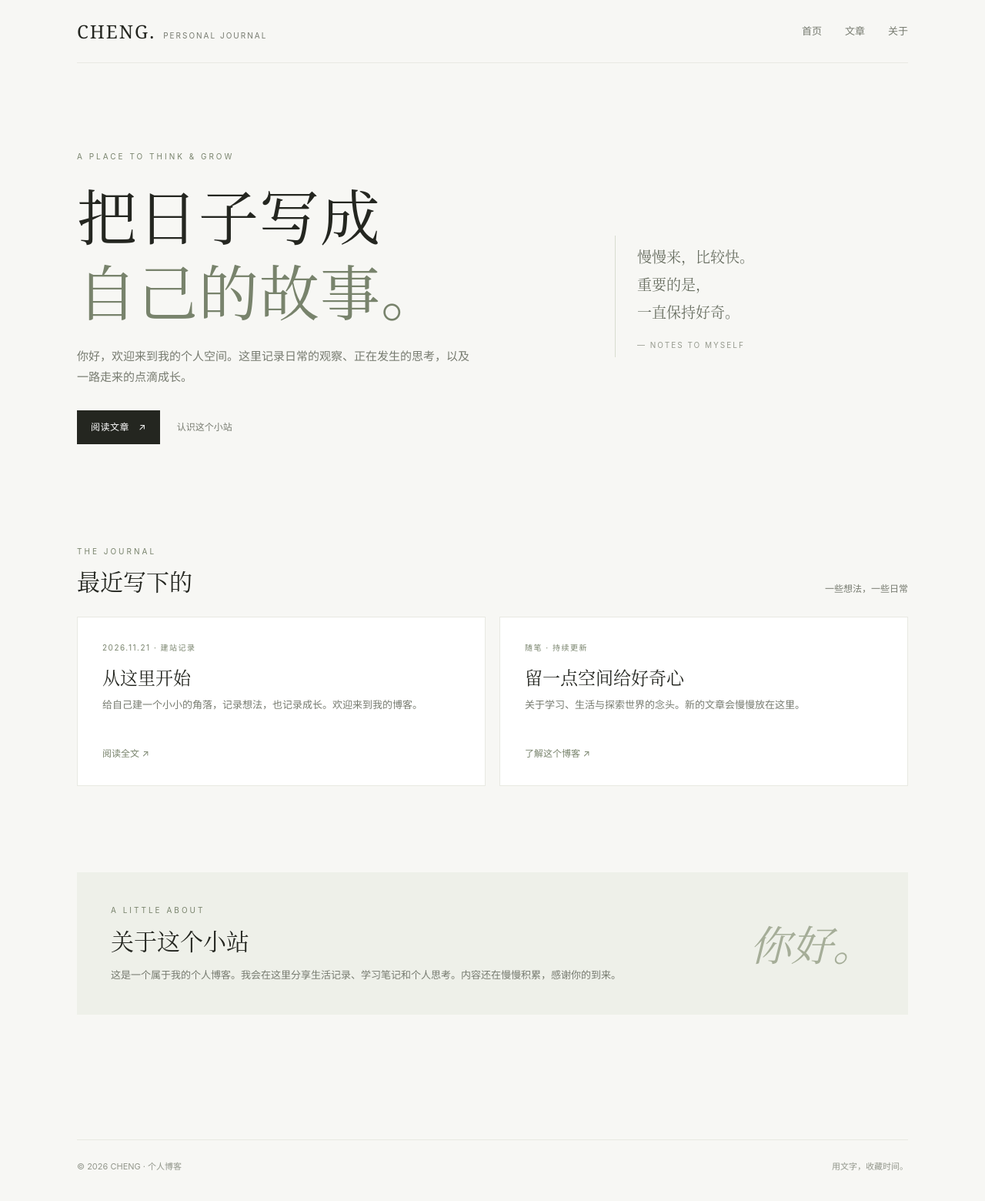
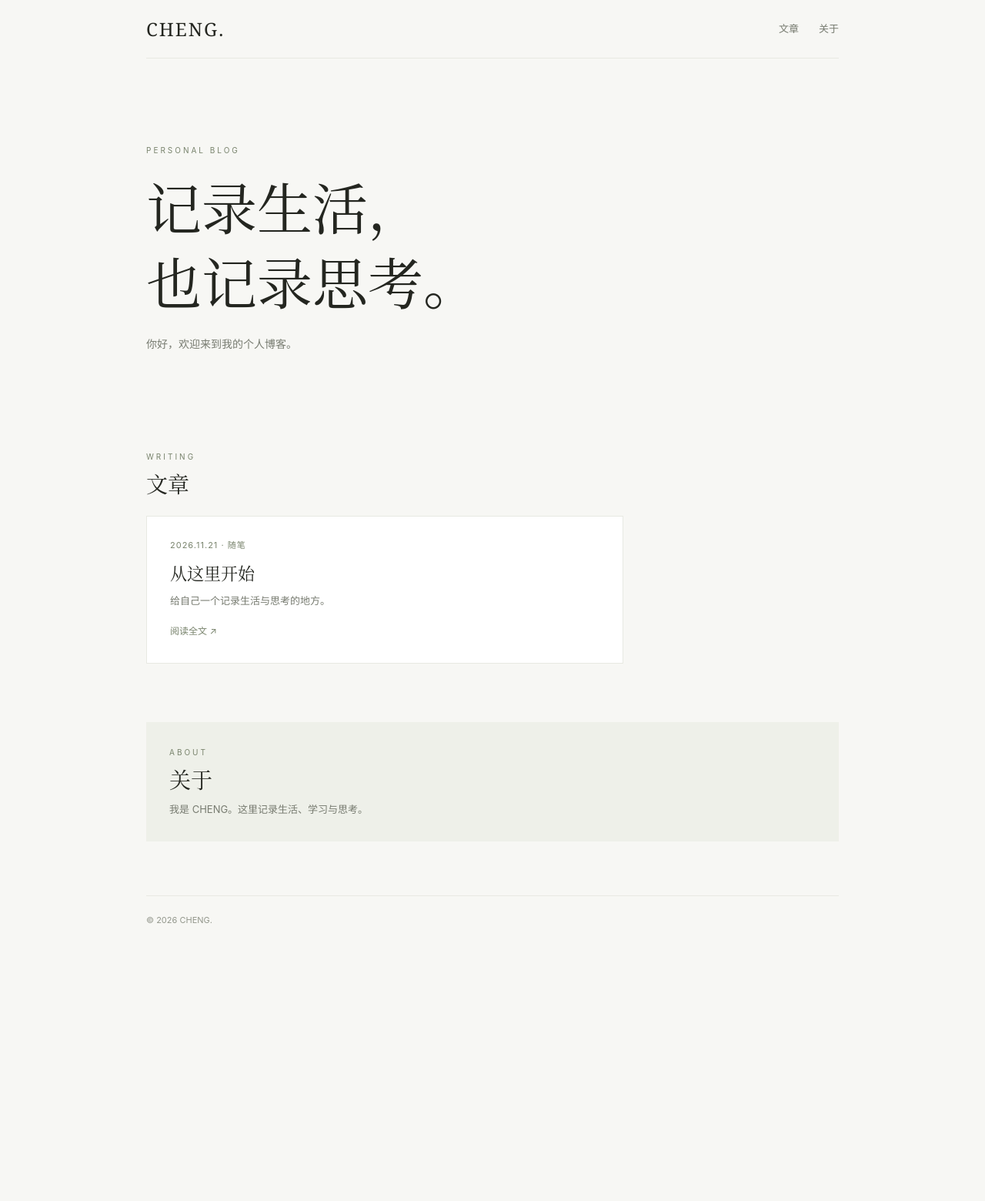
Before and after one commit to chengqipei888-glitch/my-personal-blog, a plain HTML site: page index.html in a window 1280 px wide. Shown: the whole page at 77% size. After the commit the page ends 1236 px from the top, so only its background shows below. Drawn offline with Linux system fonts and the light colour scheme.

Commit message:
简化首页内容与布局

```diff
--- a/index.html
+++ b/index.html
@@ -4,51 +4,47 @@
 <meta charset="utf-8">
 <meta name="viewport" content="width=device-width,initial-scale=1">
 <meta name="theme-color" content="#f7f7f4">
-<meta name="description" content="CHENG 的个人博客，记录日常观察、学习笔记与成长。">
-<meta property="og:title" content="CHENG. — 个人博客">
-<meta property="og:description" content="把日子写成自己的故事。">
-<meta property="og:type" content="website">
+<meta name="description" content="CHENG 的个人博客，记录生活与思考。">
 <title>CHENG. — 个人博客</title>
 <style>
 :root{color-scheme:light;--bg:#f7f7f4;--paper:#fff;--ink:#242620;--muted:#777b70;--line:#e8e9e2;--accent:#78836c;--soft:#eef0e9;--serif:Georgia,"Songti SC","Noto Serif CJK SC",serif;--sans:-apple-system,BlinkMacSystemFont,"Segoe UI","PingFang SC","Microsoft YaHei",sans-serif}
-*{box-sizing:border-box}html{scroll-behavior:smooth;scroll-padding-top:28px}body{margin:0;background:var(--bg);color:var(--ink);font-family:var(--sans);line-height:1.8;-webkit-font-smoothing:antialiased}a{color:inherit;text-decoration:none}.wrap{width:min(1080px,calc(100% - 48px));margin-inline:auto}.skip{position:absolute;left:-9999px}.skip:focus{left:16px;top:12px;background:#fff;padding:8px 12px;z-index:10}
-.site-header{height:82px;display:flex;align-items:center;justify-content:space-between;border-bottom:1px solid var(--line)}.brand{font:24px var(--serif);letter-spacing:2px}.brand span{font:10px var(--sans);letter-spacing:2px;color:var(--muted);margin-left:10px}.nav{display:flex;gap:30px;font-size:13px;color:var(--muted)}.nav a{transition:color .2s}.nav a:hover,.nav a:focus-visible{color:var(--accent)}
-.hero{padding:112px 0 100px;display:grid;grid-template-columns:minmax(0,1.25fr) minmax(230px,.75fr);gap:64px;align-items:center}.eyebrow{font-size:10px;letter-spacing:3px;color:var(--accent);text-transform:uppercase}.hero h1{font:400 clamp(44px,7vw,78px)/1.25 var(--serif);letter-spacing:1px;margin:22px 0 20px}.hero h1 em{font-style:normal;color:var(--accent)}.lead{max-width:520px;color:var(--muted);font-size:15px;margin:0}.hero-actions{display:flex;align-items:center;gap:22px;margin-top:30px}.primary-link{display:inline-flex;align-items:center;gap:12px;background:var(--ink);color:white;padding:11px 18px;font-size:12px;letter-spacing:.5px;transition:background .2s}.primary-link:hover{background:var(--accent)}.quiet-link{font-size:12px;color:var(--muted)}.hero-aside{border-left:1px solid #d8dccf;padding:10px 0 10px 28px;color:#686e61;font:19px/1.9 var(--serif)}.hero-aside small{display:block;margin-top:18px;font:10px var(--sans);letter-spacing:2px;color:#969a8e}
-.section{padding:30px 0 82px}.section-head{display:flex;justify-content:space-between;align-items:end;margin-bottom:25px}.section-head h2,.about h2{font:400 30px var(--serif);margin:7px 0 0}.section-note{font-size:12px;color:var(--muted);margin:0}.post-grid{display:grid;grid-template-columns:repeat(2,minmax(0,1fr));gap:18px}.post-card{background:var(--paper);border:1px solid var(--line);padding:30px 32px;min-height:220px;display:flex;flex-direction:column;align-items:flex-start;transition:transform .22s,border-color .22s,box-shadow .22s}.post-card:hover{transform:translateY(-3px);border-color:#cbd0c2;box-shadow:0 12px 32px rgba(35,40,29,.045)}.post-meta{font-size:10px;letter-spacing:1.5px;color:var(--accent)}.post-card h3{font:400 23px var(--serif);margin:13px 0 8px}.post-card p{font-size:13px;color:var(--muted);margin:0 0 22px}.post-card .read{margin-top:auto;color:var(--accent);font-size:12px}
-.about-panel{background:var(--soft);padding:40px 44px;display:flex;justify-content:space-between;align-items:center;gap:30px}.about-copy{max-width:700px}.about h2{margin:8px 0 12px}.about p{font-size:13px;color:var(--muted);margin:0}.about-mark{font:italic 54px var(--serif);color:#a5ad98;white-space:nowrap}
-.site-footer{margin-top:80px;border-top:1px solid var(--line);padding:25px 0 34px;color:#92968b;font-size:11px;display:flex;justify-content:space-between;gap:14px}
+*{box-sizing:border-box}html{scroll-behavior:smooth}body{margin:0;background:var(--bg);color:var(--ink);font-family:var(--sans);line-height:1.8;-webkit-font-smoothing:antialiased}a{color:inherit;text-decoration:none}.wrap{width:min(900px,calc(100% - 40px));margin:auto}
+header{height:76px;display:flex;align-items:center;justify-content:space-between;border-bottom:1px solid var(--line)}.brand{font:24px var(--serif);letter-spacing:2px}.nav{display:flex;gap:26px;font-size:13px;color:var(--muted)}
+.hero{padding:110px 0 100px}.eyebrow{font-size:10px;letter-spacing:3px;color:var(--accent)}h1{font:400 clamp(42px,8vw,72px)/1.35 var(--serif);margin:18px 0}.hero p{color:var(--muted);font-size:14px;margin:0}.section{padding:24px 0 76px}.section-head{margin-bottom:22px}.section-head h2,.about h2{font:400 28px var(--serif);margin:6px 0}.post{background:var(--paper);border:1px solid var(--line);padding:28px 30px;max-width:620px}.meta{font-size:11px;color:var(--accent);letter-spacing:1px}.post h3{font:400 22px var(--serif);margin:10px 0}.post p,.about p{font-size:13px;color:var(--muted);margin:0}.read{display:inline-block;margin-top:16px;font-size:12px;color:var(--accent)}
+.about{padding-bottom:70px}.about-inner{background:var(--soft);padding:30px}.about h2{margin:6px 0 8px}
+footer{border-top:1px solid var(--line);padding:22px 0 30px;color:#92968b;font-size:11px}
 a:focus-visible{outline:2px solid var(--accent);outline-offset:4px}
-@media(max-width:700px){.wrap{width:calc(100% - 36px)}.site-header{height:70px}.brand{font-size:21px}.brand span{display:none}.nav{gap:17px;font-size:12px}.hero{padding:78px 0 66px;grid-template-columns:1fr;gap:34px}.hero h1{font-size:clamp(43px,12vw,62px)}.hero-aside{font-size:16px;padding-left:20px}.section{padding-bottom:62px}.post-grid{grid-template-columns:1fr}.post-card{min-height:0;padding:25px}.about-panel{padding:30px 25px}.about-mark{font-size:38px}.site-footer{margin-top:60px;flex-direction:column}}
-@media(prefers-reduced-motion:reduce){html{scroll-behavior:auto}*,*::before,*::after{transition:none!important}}
+@media(max-width:600px){.wrap{width:calc(100% - 36px)}header{height:68px}.brand{font-size:21px}.nav{gap:18px}.hero{padding:82px 0 70px}.section{padding-bottom:58px}.post{padding:24px}.about-inner{padding:25px}}
 </style>
 </head>
 <body>
-<a class="skip" href="#main">跳到正文</a>
-<header class="site-header wrap">
-<a class="brand" href="#top" aria-label="CHENG 个人博客首页">CHENG.<span>PERSONAL JOURNAL</span></a>
-<nav class="nav" aria-label="主导航"><a href="#top">首页</a><a href="#writing">文章</a><a href="#about">关于</a></nav>
+<header class="wrap">
+<a class="brand" href="#top">CHENG.</a>
+<nav class="nav" aria-label="主导航"><a href="#writing">文章</a><a href="#about">关于</a></nav>
 </header>
-<main class="wrap" id="main">
-<section class="hero" id="top">
-<div>
-<div class="eyebrow">A PLACE TO THINK & GROW</div>
-<h1>把日子写成<br><em>自己的故事。</em></h1>
-<p class="lead">你好，欢迎来到我的个人空间。这里记录日常的观察、正在发生的思考，以及一路走来的点滴成长。</p>
-<div class="hero-actions"><a class="primary-link" href="#writing">阅读文章 <span aria-hidden="true">↗</span></a><a class="quiet-link" href="#about">认识这个小站</a></div>
-</div>
-<aside class="hero-aside">慢慢来，比较快。<br>重要的是，<br>一直保持好奇。<small>— NOTES TO MYSELF</small></aside>
+<main class="wrap" id="top">
+<section class="hero">
+<div class="eyebrow">PERSONAL BLOG</div>
+<h1>记录生活，<br>也记录思考。</h1>
+<p>你好，欢迎来到我的个人博客。</p>
 </section>
 <section class="section" id="writing">
-<div class="section-head"><div><div class="eyebrow">THE JOURNAL</div><h2>最近写下的</h2></div><p class="section-note">一些想法，一些日常</p></div>
-<div class="post-grid">
-<article class="post-card"><div class="post-meta">2026.11.21 · 建站记录</div><h3>从这里开始</h3><p>给自己建一个小小的角落，记录想法，也记录成长。欢迎来到我的博客。</p><a class="read" href="posts/first-post.html">阅读全文 <span aria-hidden="true">↗</span></a></article>
-<article class="post-card"><div class="post-meta">随笔 · 持续更新</div><h3>留一点空间给好奇心</h3><p>关于学习、生活与探索世界的念头。新的文章会慢慢放在这里。</p><a class="read" href="#about">了解这个博客 <span aria-hidden="true">↗</span></a></article>
+<div class="section-head"><div class="eyebrow">WRITING</div><h2>文章</h2></div>
+<article class="post">
+<div class="meta">2026.11.21 · 随笔</div>
+<h3>从这里开始</h3>
+<p>给自己一个记录生活与思考的地方。</p>
+<a class="read" href="posts/first-post.html">阅读全文 ↗</a>
+</article>
+</section>
+<section class="about" id="about">
+<div class="about-inner">
+<div class="eyebrow">ABOUT</div>
+<h2>关于</h2>
+<p>我是 CHENG。这里记录生活、学习与思考。</p>
 </div>
 </section>
-<section class="section about" id="about">
-<div class="about-panel"><div class="about-copy"><div class="eyebrow">A LITTLE ABOUT</div><h2>关于这个小站</h2><p>这是一个属于我的个人博客。我会在这里分享生活记录、学习笔记和个人思考。内容还在慢慢积累，感谢你的到来。</p></div><div class="about-mark" aria-hidden="true">你好。</div></div>
-</section>
 </main>
-<footer class="site-footer wrap"><span>© 2026 CHENG · 个人博客</span><span>用文字，收藏时间。</span></footer>
+<footer class="wrap">© 2026 CHENG.</footer>
 </body>
 </html>
```
